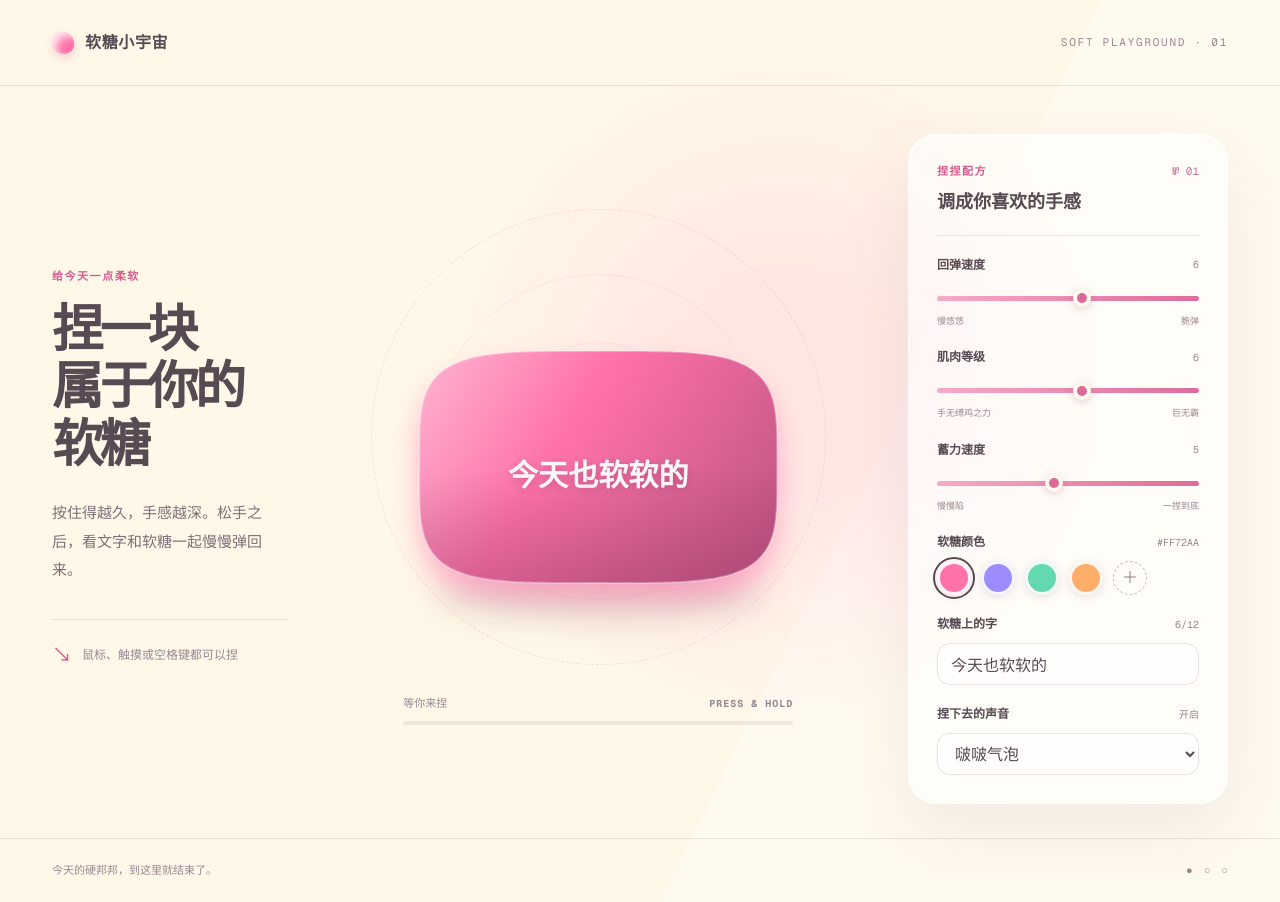
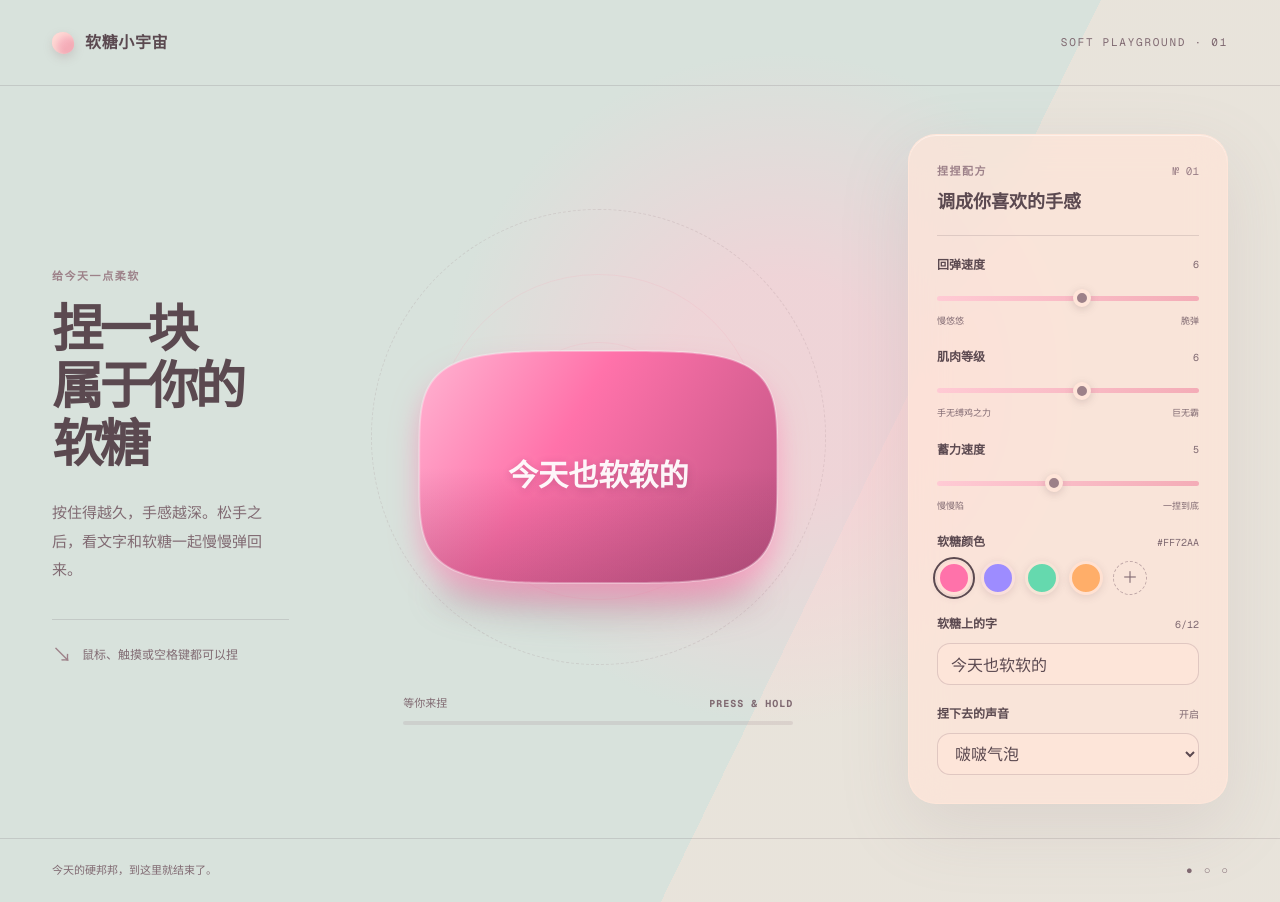
Before and after one commit to Ferricacid/soft-candy-universe, a Next.js app: page / in a window 1280 px wide. Built offline with nearby package versions, Linux system fonts and the light colour scheme.

Commit message:
Refresh site palette

```diff
--- a/app/globals.css
+++ b/app/globals.css
@@ -1,12 +1,15 @@
 @import "tailwindcss";
 
 :root {
-  --cream: #fff8e8;
-  --cream-deep: #f8eddb;
-  --ink: #574a52;
-  --muted: #9a8792;
-  --line: rgba(104, 76, 89, 0.14);
-  --panel: rgba(255, 255, 255, 0.58);
+  --sage: #d8e2dc;
+  --peach: #ffe5d9;
+  --blush: #ffcad4;
+  --rose: #f4acb7;
+  --mauve: #9d8189;
+  --ink: #5b4950;
+  --muted: #806a72;
+  --line: rgba(91, 73, 80, 0.16);
+  --panel: rgba(255, 229, 217, 0.72);
 }
 
 * { box-sizing: border-box; }
@@ -14,7 +17,7 @@ html { scroll-behavior: smooth; }
 
 body {
   margin: 0;
-  background: var(--cream);
+  background: var(--sage);
   color: var(--ink);
   font-family: "Microsoft YaHei", "PingFang SC", var(--font-geist-sans), system-ui, sans-serif;
 }
@@ -26,9 +29,9 @@ button { color: inherit; }
   min-height: 100svh;
   overflow: hidden;
   background:
-    radial-gradient(circle at 61% 43%, rgba(255, 190, 215, 0.28) 0 12%, transparent 36%),
-    linear-gradient(116deg, transparent 0 64%, rgba(255, 255, 255, 0.32) 64% 100%),
-    var(--cream);
+    radial-gradient(circle at 61% 43%, rgba(255, 202, 212, 0.58) 0 12%, transparent 36%),
+    linear-gradient(116deg, transparent 0 64%, rgba(255, 229, 217, 0.42) 64% 100%),
+    var(--sage);
 }
 
 .topbar {
@@ -57,8 +60,8 @@ button { color: inherit; }
   height: 22px;
   display: inline-block;
   border-radius: 48% 55% 45% 58%;
-  background: linear-gradient(145deg, #ffbfd4, #ff70a9 70%);
-  box-shadow: inset 4px 4px 6px rgba(255,255,255,.68), 0 4px 10px rgba(222,83,139,.25);
+  background: linear-gradient(145deg, var(--blush), var(--rose) 70%);
+  box-shadow: inset 4px 4px 6px rgba(255,229,217,.68), 0 4px 10px rgba(157,129,137,.28);
   transform: rotate(-8deg);
 }
 
@@ -84,7 +87,7 @@ button { color: inherit; }
 .eyebrow {
   display: block;
   margin-bottom: 16px;
-  color: #d45c8d;
+  color: var(--mauve);
   font-family: var(--font-geist-mono), monospace;
   font-size: 11px;
   font-weight: 700;
@@ -102,7 +105,7 @@ button { color: inherit; }
 
 .intro p {
   margin: 0;
-  color: #806f78;
+  color: var(--muted);
   font-size: 15px;
   line-height: 1.9;
 }
@@ -118,7 +121,7 @@ button { color: inherit; }
   font-size: 12px;
 }
 
-.tiny-tip span { color: #d45c8d; font-size: 20px; }
+.tiny-tip span { color: var(--mauve); font-size: 20px; }
 
 .stage-column {
   position: relative;
@@ -132,7 +135,7 @@ button { color: inherit; }
   position: absolute;
   width: min(84%, 580px);
   aspect-ratio: 1;
-  border: 1px dashed rgba(214, 109, 153, 0.18);
+  border: 1px dashed rgba(157, 129, 137, 0.2);
   border-radius: 50%;
   pointer-events: none;
 }
@@ -142,7 +145,7 @@ button { color: inherit; }
   content: "";
   position: absolute;
   inset: 14%;
-  border: 1px solid rgba(214, 109, 153, 0.1);
+  border: 1px solid rgba(244, 172, 183, 0.2);
   border-radius: 50%;
 }
 .stage-aura::after { inset: 29%; }
@@ -162,7 +165,7 @@ button { color: inherit; }
 
 .squishy-surface:active { cursor: grabbing; }
 .squishy-surface:focus-visible {
-  outline: 2px solid #d45c8d;
+  outline: 2px solid var(--mauve);
   outline-offset: -18px;
   border-radius: 48%;
 }
@@ -193,7 +196,7 @@ button { color: inherit; }
   height: 4px;
   overflow: hidden;
   border-radius: 99px;
-  background: rgba(110, 78, 94, 0.1);
+  background: rgba(157, 129, 137, 0.18);
 }
 .pressure-track span {
   display: block;
@@ -205,10 +208,10 @@ button { color: inherit; }
 .controls {
   align-self: center;
   padding: 28px;
-  border: 1px solid rgba(255,255,255,.76);
+  border: 1px solid rgba(255,229,217,.92);
   border-radius: 28px;
   background: var(--panel);
-  box-shadow: 0 24px 70px rgba(124, 83, 102, 0.1), inset 0 1px rgba(255,255,255,.9);
+  box-shadow: 0 24px 70px rgba(157, 129, 137, 0.16), inset 0 1px rgba(255,245,240,.72);
   backdrop-filter: blur(18px);
 }
 
@@ -222,7 +225,7 @@ button { color: inherit; }
 .panel-heading .eyebrow { margin-bottom: 8px; }
 .panel-heading h2 { margin: 0; font-size: 18px; font-weight: 700; }
 .recipe-number {
-  color: #cf7197;
+  color: var(--mauve);
   font-family: var(--font-geist-mono), monospace;
   font-size: 11px;
 }
@@ -248,25 +251,25 @@ input[type="range"] {
   margin: 0;
   appearance: none;
   border-radius: 99px;
-  background: linear-gradient(90deg, #f7aac7, #de6b9a);
+  background: linear-gradient(90deg, var(--blush), var(--rose));
   cursor: pointer;
 }
 input[type="range"]::-webkit-slider-thumb {
   width: 18px;
   height: 18px;
   appearance: none;
-  border: 4px solid #fff8ed;
+  border: 4px solid var(--peach);
   border-radius: 50%;
-  background: #db6a99;
-  box-shadow: 0 2px 9px rgba(119, 51, 80, 0.22);
+  background: var(--mauve);
+  box-shadow: 0 2px 9px rgba(91, 73, 80, 0.22);
 }
 input[type="range"]::-moz-range-thumb {
   width: 11px;
   height: 11px;
-  border: 4px solid #fff8ed;
+  border: 4px solid var(--peach);
   border-radius: 50%;
-  background: #db6a99;
-  box-shadow: 0 2px 9px rgba(119, 51, 80, 0.22);
+  background: var(--mauve);
+  box-shadow: 0 2px 9px rgba(91, 73, 80, 0.22);
 }
 .range-ends { display: flex; justify-content: space-between; margin-top: 7px; }
 .range-ends i { color: var(--muted); font-size: 9px; font-style: normal; }
@@ -276,7 +279,7 @@ input[type="range"]::-moz-range-thumb {
 .custom-color {
   width: 34px;
   height: 34px;
-  border: 3px solid rgba(255,255,255,.9);
+  border: 3px solid rgba(255,229,217,.94);
   border-radius: 50%;
   box-shadow: 0 2px 8px rgba(90, 52, 70, 0.14);
 }
@@ -288,7 +291,7 @@ input[type="range"]::-moz-range-thumb {
   place-items: center;
   overflow: hidden;
   color: var(--muted);
-  border: 1px dashed rgba(87,74,82,.35);
+  border: 1px dashed rgba(157,129,137,.62);
   box-shadow: none;
   cursor: pointer;
 }
@@ -298,17 +301,17 @@ input[type="range"]::-moz-range-thumb {
 .sound-select {
   width: 100%;
   height: 42px;
-  border: 1px solid rgba(103, 75, 88, 0.15);
+  border: 1px solid rgba(157, 129, 137, 0.3);
   border-radius: 13px;
   outline: none;
-  background: rgba(255,255,255,.58);
+  background: rgba(255,229,217,.68);
   color: var(--ink);
   transition: border-color 160ms ease, box-shadow 160ms ease;
 }
 .text-input { padding: 0 13px; }
 .sound-select { padding: 0 36px 0 13px; cursor: pointer; }
 .text-input:focus,
-.sound-select:focus { border-color: #d76d99; box-shadow: 0 0 0 3px rgba(215,109,153,.12); }
+.sound-select:focus { border-color: var(--mauve); box-shadow: 0 0 0 3px rgba(157,129,137,.16); }
 
 footer {
   max-width: 1500px;
```
Also changed, not shown: 1 other file (tests, documents, lock files or other folders).
